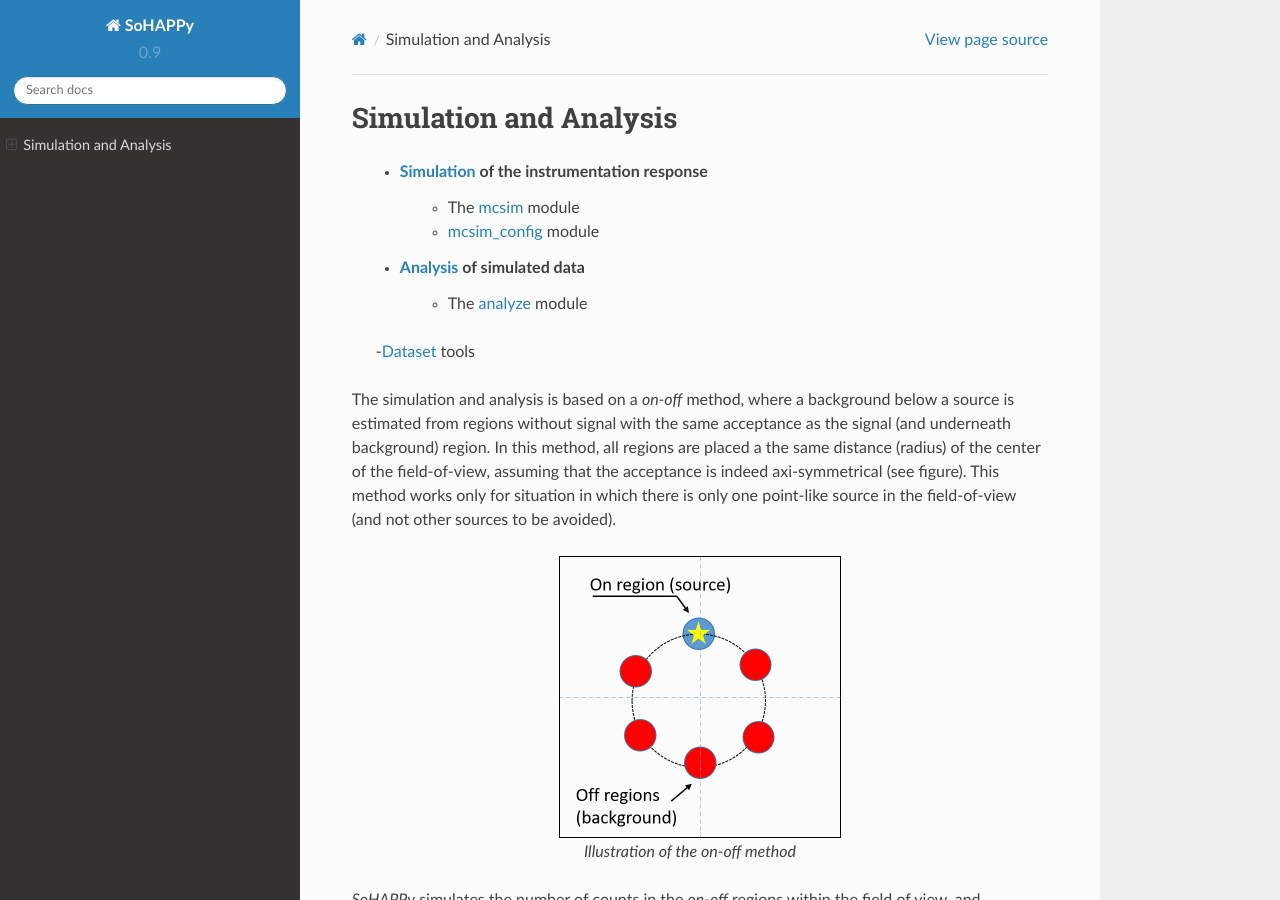
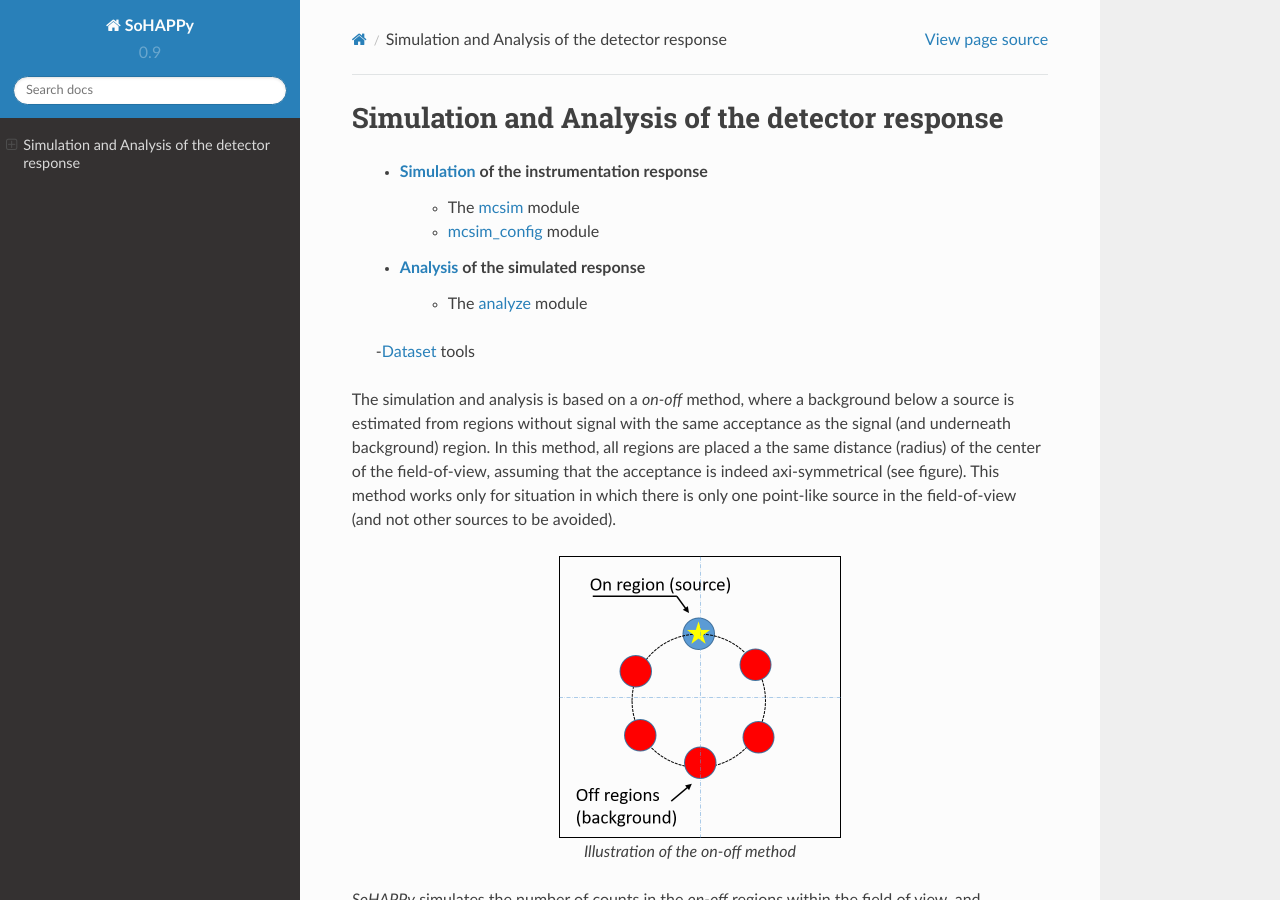
Before and after one commit to tstolarczyk/SoHAPPy, a Sphinx documentation site: the page built from docs/simulation.rst, in a window 1280 px wide and 900 px high. Built offline with Sphinx 7.4.7 and the Read the Docs theme 2.0.0, drawn with Linux system fonts in a browser that asks for light colours; some of the changed text lies outside the part shown.

Commit message:
Chnage simulation to simulation of detector response because of ambiguity

```diff
--- a/docs/simulation.rst
+++ b/docs/simulation.rst
@@ -1,12 +1,12 @@
-========================
-Simulation and Analysis
-========================
+================================================
+Simulation and Analysis of the detector response
+================================================
 
     - `Simulation`_ of the instrumentation response
         - The `mcsim`_ module
         - `mcsim_config`_ module
 
-    - `Analysis`_ of simulated data
+    - `Analysis`_ of the simulated response
         - The `analyze`_ module
 
     -`Dataset`_ tools
@@ -101,8 +101,8 @@ This module contains only the :class:`mcsim.montecarlo` class.
 
 .. _Analysis:
 
-Analysis of the simulated data
-==============================
+Analysis of the simulated response
+==================================
 
 The functions of the :class:`analyze.Analysis` class handle the list over time
 of the on and off-counts provided by the :class:`mcsim.MonteCarlo` class. It
```
